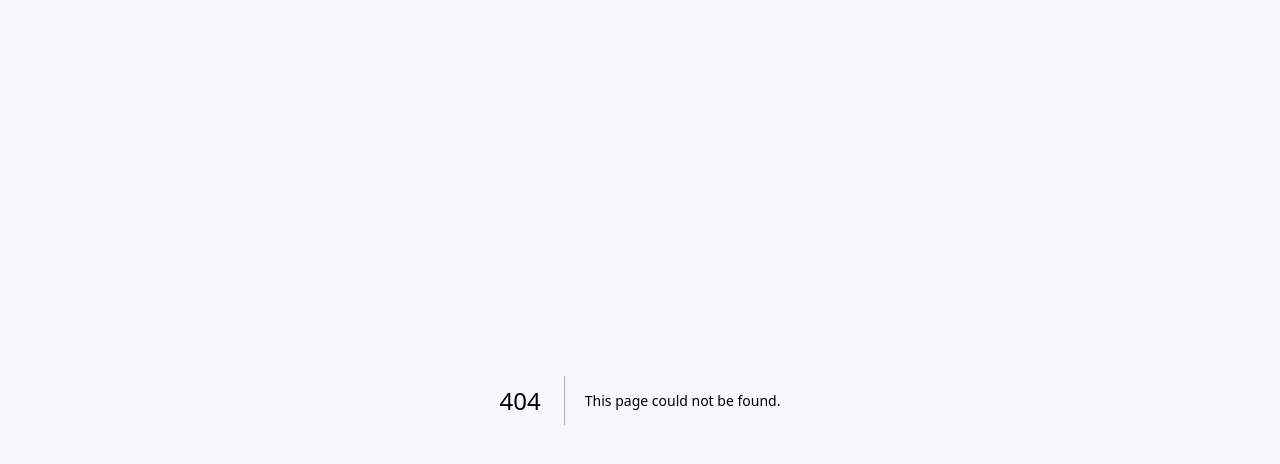
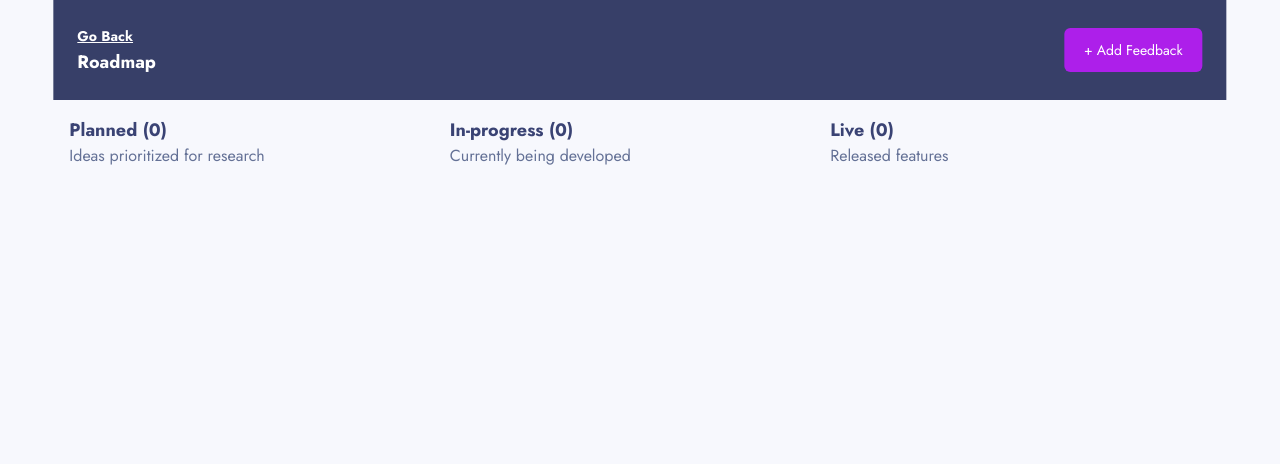
Before and after one commit to Ferperemero86/product-feedback, a Next.js app: page /roadmap in a window 1280 px wide. Before the commit this address had no page. Shown: the top 464 px of the page. Built offline with nearby package versions, Linux system fonts and the light colour scheme.

Commit message:
Create RoadMap page

```diff
--- a/src/app/page.tsx
+++ b/src/app/page.tsx
@@ -35,16 +35,16 @@ const FeedBacks = () => {
 export default function Home() {
   const dispatch = useAppDispatch();
   const { feedbacks } = useAppSelector(select);
-  const [isEditFormShowing, setEditFormShowing] = useState<boolean>(false);
+  const [isFormShowing, setFormShowing] = useState<boolean>(false);
 
   const showForm = () => {
-    setEditFormShowing(() => true);
+    setFormShowing(() => true);
   };
 
   const cancelForm = (e: MouseEvent<HTMLButtonElement>) => {
     e.preventDefault();
 
-    setEditFormShowing(() => false);
+    setFormShowing(() => false);
   };
 
   useEffect(() => {
@@ -58,14 +58,14 @@ export default function Home() {
   return (
     <main className="relative font-jost pb-14 min-h-screen lg:w-11/12 lg:max-w-7xl lg:-translate-x-1/2 lg:left-1/2">
       <Header showForm={showForm} />
-      {isEditFormShowing && (
+      {isFormShowing && (
         <Form
           cancelForm={cancelForm}
           customStyles="bg-white w-11/12 absolute -translate-x-1/2  left-1/2 lg:top-14 z-50"
           type="create"
         />
       )}
-      {isEditFormShowing && <ModalBg />}
+      {isFormShowing && <ModalBg />}
       <div className="w-11/12 mx-auto mt-5 lg:static lg:ml-auto lg:m-0 lg:pt-20 lg:w-3/5">
         <FeedBacks />
       </div>
--- /dev/null
+++ b/src/app/roadmap/page.tsx
@@ -0,0 +1,240 @@
+'use client';
+
+import { useState, MouseEvent } from 'react';
+
+import { useAppSelector } from '@/state/hooks';
+import { select } from '@/state/reducers/feedbacksSlice';
+
+import FeedbackPanel from '@/components/feedback/FeedbackPanel';
+import Form from '@/components/form/Form';
+import ModalBg from '@/components/ModalBg';
+import Button from '@/components/form/Button';
+
+import Link from 'next/link';
+import { Feedback } from '@/state/types';
+
+interface RoadMapHeader {
+  showForm: (e: MouseEvent<HTMLButtonElement>) => void;
+}
+
+const RoadMapHeader = ({ showForm }: RoadMapHeader) => {
+  return (
+    <header className="p-6 bg-fourth-first flex justify-between items-center">
+      <div className="">
+        <Link href="/" className="text-white font-bold text-sm underline">
+          Go Back
+        </Link>
+        <h1 className="text-white text-lg">Roadmap</h1>
+      </div>
+      <Button
+        onClick={showForm}
+        text="+ Add Feedback"
+        customStyles="bg-primary-first text-white px-5 py-3"
+      />
+    </header>
+  );
+};
+
+interface RoadMapNavProps {
+  handleActiveLink: (link: string) => void;
+  activeLink: string;
+}
+
+const RoadMapNav = ({ handleActiveLink, activeLink }: RoadMapNavProps) => {
+  const activeClass = 'border-b-4 border-primary-first';
+
+  return (
+    <nav className="md:hidden">
+      <ul className="flex justify-between list-none w-full p-4">
+        <li
+          className={`${activeLink === 'Planned' ? activeClass : ''}`}
+          onClick={() => handleActiveLink('Planned')}
+        >
+          Planned
+        </li>
+        <li
+          className={`${activeLink === 'In-Progress' ? activeClass : ''}`}
+          onClick={() => handleActiveLink('In-Progress')}
+        >
+          In-Progress
+        </li>
+        <li
+          className={`${activeLink === 'Live' ? activeClass : ''}`}
+          onClick={() => handleActiveLink('Live')}
+        >
+          Live
+        </li>
+      </ul>
+    </nav>
+  );
+};
+
+interface RoadMapHeadings {
+  activeLink: string;
+  plannedFeedbacks: Feedback[];
+  inProgressFeedbacks: Feedback[];
+  liveFeedbacks: Feedback[];
+}
+
+const RoadMapHeadings = ({
+  activeLink,
+  plannedFeedbacks,
+  inProgressFeedbacks,
+  liveFeedbacks,
+}: RoadMapHeadings) => {
+  return (
+    <div className="flex w-full p-4 pb-0 md:justify-between">
+      <div
+        className={`${
+          activeLink === 'Planned' ? 'block' : 'hidden'
+        } md:block md:flex-1`}
+      >
+        <h2 className="text-lg font-bold text-secondary-third">
+          Planned ({plannedFeedbacks.length})
+        </h2>
+        <p>Ideas prioritized for research</p>
+      </div>
+      <div
+        className={`${
+          activeLink === 'In-Progress' ? 'block' : 'hidden'
+        } md:block md:flex-1`}
+      >
+        <h2 className="text-lg font-bold text-secondary-third">
+          In-progress ({inProgressFeedbacks.length})
+        </h2>
+        <p>Currently being developed</p>
+      </div>
+      <div
+        className={`${
+          activeLink === 'Live' ? 'block' : 'hidden'
+        } md:block md:flex-1`}
+      >
+        <h2 className="text-lg font-bold text-secondary-third">
+          Live ({liveFeedbacks.length})
+        </h2>
+        <p>Released features</p>
+      </div>
+    </div>
+  );
+};
+
+interface RoadMapFeedbacks {
+  activeLink: string;
+  plannedFeedbacks: Feedback[];
+  inProgressFeedbacks: Feedback[];
+  liveFeedbacks: Feedback[];
+}
+
+const RoadMapFeedbacks = ({
+  activeLink,
+  plannedFeedbacks,
+  liveFeedbacks,
+  inProgressFeedbacks,
+}: RoadMapFeedbacks) => {
+  return (
+    <div className="flex w-full p-4 pt-0 md:justify-between">
+      <div
+        className={`flex-1 ${
+          activeLink === 'Planned' ? 'block' : 'hidden'
+        } md:block`}
+      >
+        {plannedFeedbacks.map((feedback, idx) => {
+          return (
+            <FeedbackPanel
+              feedback={feedback}
+              key={idx}
+              customStyles="w-11/12 border-t-4 border-tertiary-first mt-10"
+            />
+          );
+        })}
+      </div>
+      <div
+        className={`flex-1 ${
+          activeLink === 'In-Progress' ? 'block' : 'hidden'
+        } md:block`}
+      >
+        {inProgressFeedbacks.map((feedback, idx) => {
+          return (
+            <FeedbackPanel
+              feedback={feedback}
+              key={idx}
+              customStyles="w-11/12 border-t-4 border-primary-first mt-10"
+            />
+          );
+        })}
+      </div>
+      <div
+        className={`flex-1 ${
+          activeLink === 'Live' ? 'block' : 'hidden'
+        } md:block`}
+      >
+        {liveFeedbacks.map((feedback, idx) => {
+          return (
+            <FeedbackPanel
+              feedback={feedback}
+              key={idx}
+              customStyles="w-11/12 border-t-4 border-tertiary-second mt-10"
+            />
+          );
+        })}
+      </div>
+    </div>
+  );
+};
+
+export default function RoadMap() {
+  const [activeLink, setActiveLink] = useState('Planned');
+  const [isFormShowing, setFormShowing] = useState<boolean>(false);
+  const { feedbacks } = useAppSelector(select);
+  console.log('feedbacks', feedbacks);
+  const plannedFeedbacks = feedbacks.filter(
+    (feedback) => feedback.status === 'planned',
+  );
+  const inProgressFeedbacks = feedbacks.filter(
+    (feedback) => feedback.status === 'in-progress',
+  );
+  const liveFeedbacks = feedbacks.filter(
+    (feedback) => feedback.status === 'live',
+  );
+
+  const showForm = () => {
+    setFormShowing(() => true);
+  };
+
+  const cancelForm = (e: MouseEvent<HTMLButtonElement>) => {
+    e.preventDefault();
+
+    setFormShowing(() => false);
+  };
+
+  const handleActiveLink = (link: string) => {
+    setActiveLink(link);
+  };
+
+  return (
+    <main className="relative font-jost pb-14 min-h-screen lg:w-11/12 lg:max-w-7xl lg:-translate-x-1/2 lg:left-1/2">
+      {isFormShowing && <ModalBg />}
+      <RoadMapHeader showForm={showForm} />
+      {isFormShowing && (
+        <Form
+          cancelForm={cancelForm}
+          customStyles="bg-white w-11/12 absolute -translate-x-1/2  left-1/2 lg:top-14 z-50"
+          type="create"
+        />
+      )}
+      <RoadMapNav handleActiveLink={handleActiveLink} activeLink={activeLink} />
+      <RoadMapHeadings
+        activeLink={activeLink}
+        plannedFeedbacks={plannedFeedbacks}
+        inProgressFeedbacks={inProgressFeedbacks}
+        liveFeedbacks={liveFeedbacks}
+      />
+      <RoadMapFeedbacks
+        activeLink={activeLink}
+        plannedFeedbacks={plannedFeedbacks}
+        inProgressFeedbacks={inProgressFeedbacks}
+        liveFeedbacks={liveFeedbacks}
+      />
+    </main>
+  );
+}
--- a/src/components/filters/StatusFilter.tsx
+++ b/src/components/filters/StatusFilter.tsx
@@ -9,7 +9,10 @@ export default function StatusFilter({ customStyles }: Props) {
     <div className={`${customStyles}`}>
       <div className="flex justify-between">
         <p className="font-bold text-secondary-third">Roadmap</p>
-        <Link href="/" className="text-primary-second font-semibold underline">
+        <Link
+          href="/roadmap"
+          className="text-primary-second font-semibold underline"
+        >
           View
         </Link>
       </div>
--- a/src/components/form/Form.tsx
+++ b/src/components/form/Form.tsx
@@ -88,16 +88,17 @@ export default function Form({
   cancelForm,
 }: FormProps) {
   const categoriesList = ['UI', 'UX', 'Enhancement', 'Bug', 'Feature'];
-  const statusList = ['Planned', 'In-Progress', 'Live'];
+  const statusList = ['planned', 'in-progress', 'live'];
   const formTitle = feedback?.title ? feedback.title : 'Create New Feedback';
+  const formDescription = feedback?.description ? feedback.description : '';
   const { push } = useRouter();
 
   const dispatch = useAppDispatch();
   const { feedbacks } = useAppSelector(select);
-  const [title, setTitle] = useState<string>('');
+  const [title, setTitle] = useState<string>(formTitle);
   const [category, setCategory] = useState<string>(categoriesList[0]);
   const [status, setStatus] = useState<string>(statusList[0]);
-  const [description, setDescription] = useState<string>('');
+  const [description, setDescription] = useState<string>(formDescription);
 
   const addTitle = (e: ChangeEvent<HTMLInputElement>) => {
     setTitle(() => e.target.value);
@@ -144,7 +145,7 @@ export default function Form({
     e.preventDefault();
 
     const newFeedback = {
-      id: feedbacks.length,
+      id: feedbacks.length + 1,
       title,
       category,
       status,
```
Also changed, not shown: tsconfig.json (+7 -1 lines).
